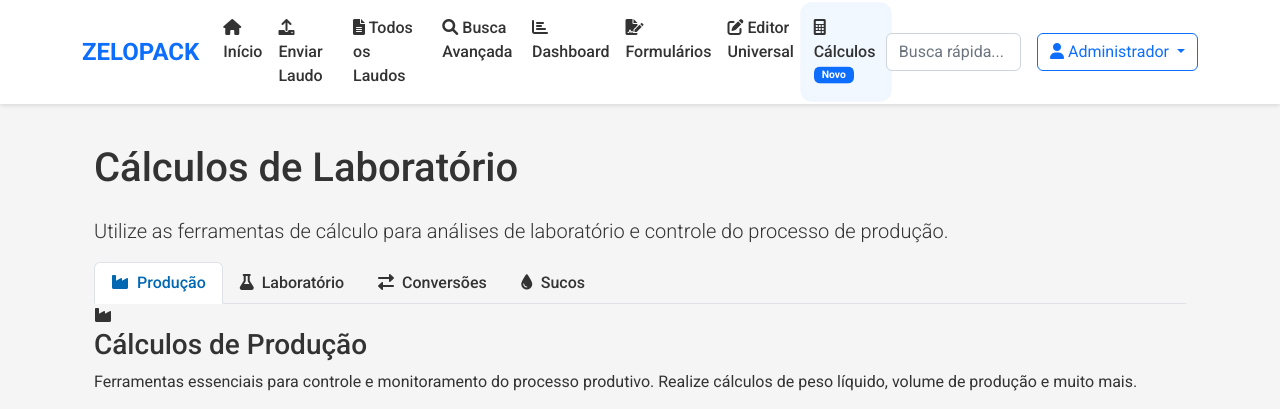
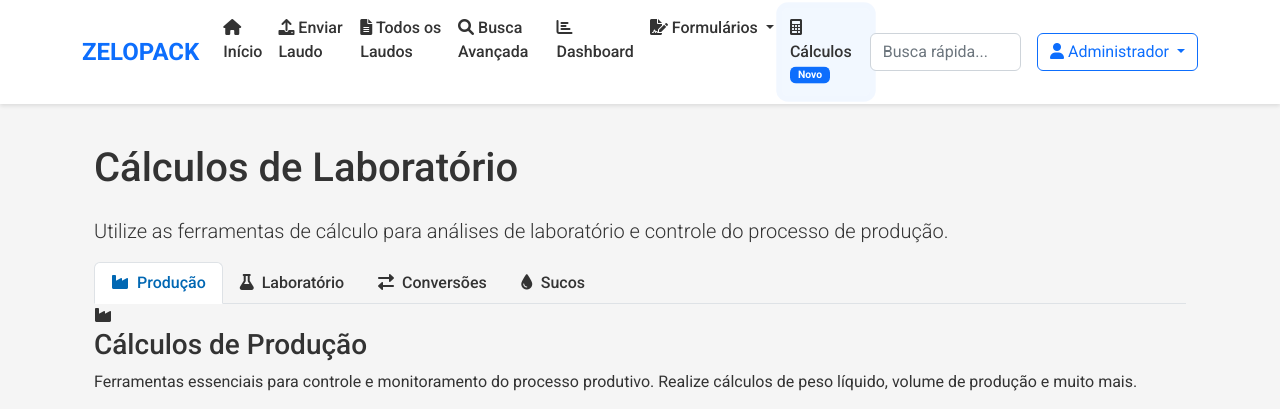
Before and after one commit to alexbrzlink/Zelopack-funcional-Pc, a Flask app: page /calculos/ in a window 1280 px wide. Shown: the top 409 px of the page. Run offline with Flask 3, Linux system fonts and the light colour scheme; a user stored in the database is signed in; some libraries are stand-ins or nearby versions.

Commit message:
Group form management and universal editor under a single "Forms" menu
Moves form management and the universal editor under a dropdown in base.html and updates the 'editor' blueprint URL prefix to '/forms/editor'.

Replit-Commit-Author: Agent
Replit-Commit-Session-Id: 407c5b4b-e621-4fca-bbd7-5ea8c5402826
Replit-Commit-Screenshot-Url: https://storage.googleapis.com/screenshot-production-us-central1/0936213f-66be-4584-b6d4-d314d28b2f20/41f108a6-aaf8-4d1e-bb13-cd759d8fcaa2.jpg

```diff
--- a/blueprints/forms/routes_editor.py
+++ b/blueprints/forms/routes_editor.py
@@ -34,7 +34,7 @@ from app import db
 from models import FormPreset, StandardFields
 
 # Criar blueprint para o editor universal
-editor_bp = Blueprint('editor', __name__, url_prefix='/editor')
+editor_bp = Blueprint('editor', __name__, url_prefix='/forms/editor')
 
 @editor_bp.route('/')
 @login_required
--- a/templates/base.html
+++ b/templates/base.html
@@ -88,15 +88,14 @@
                             <i class="fas fa-chart-bar"></i> Dashboard
                         </a>
                     </li>
-                    <li class="nav-item">
-                        <a class="nav-link" href="{{ url_for('forms.index') }}">
+                    <li class="nav-item dropdown">
+                        <a class="nav-link dropdown-toggle" href="#" id="formsDropdown" role="button" data-bs-toggle="dropdown" aria-expanded="false">
                             <i class="fas fa-file-signature"></i> Formulários
                         </a>
-                    </li>
-                    <li class="nav-item">
-                        <a class="nav-link" href="{{ url_for('editor.index') }}">
-                            <i class="fas fa-edit"></i> Editor Universal
-                        </a>
+                        <ul class="dropdown-menu" aria-labelledby="formsDropdown">
+                            <li><a class="dropdown-item" href="{{ url_for('forms.index') }}">Gerenciar Formulários</a></li>
+                            <li><a class="dropdown-item" href="{{ url_for('editor.index') }}">Editor Universal</a></li>
+                        </ul>
                     </li>
                     <li class="nav-item">
                         <a class="nav-link highlight-nav-item" href="{{ url_for('calculos.index') }}">
```
